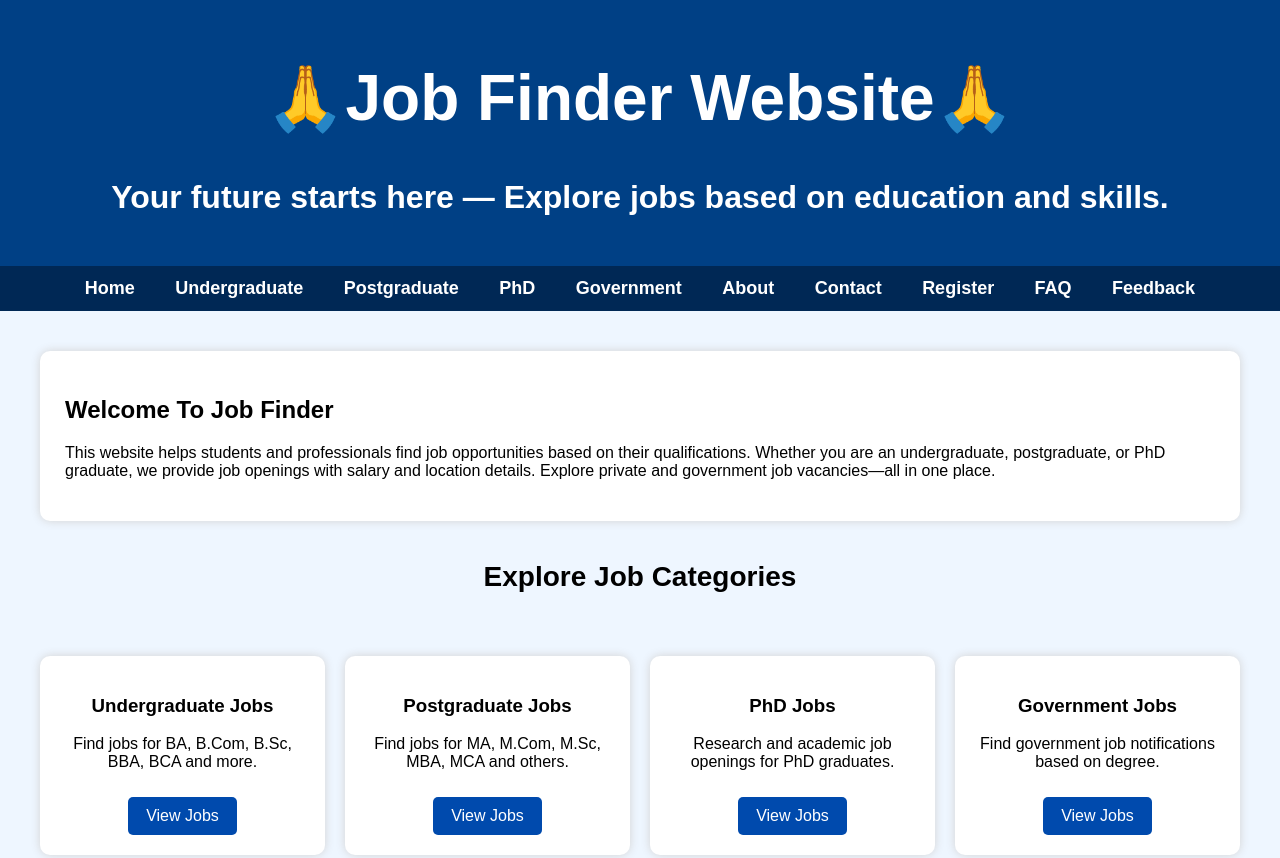
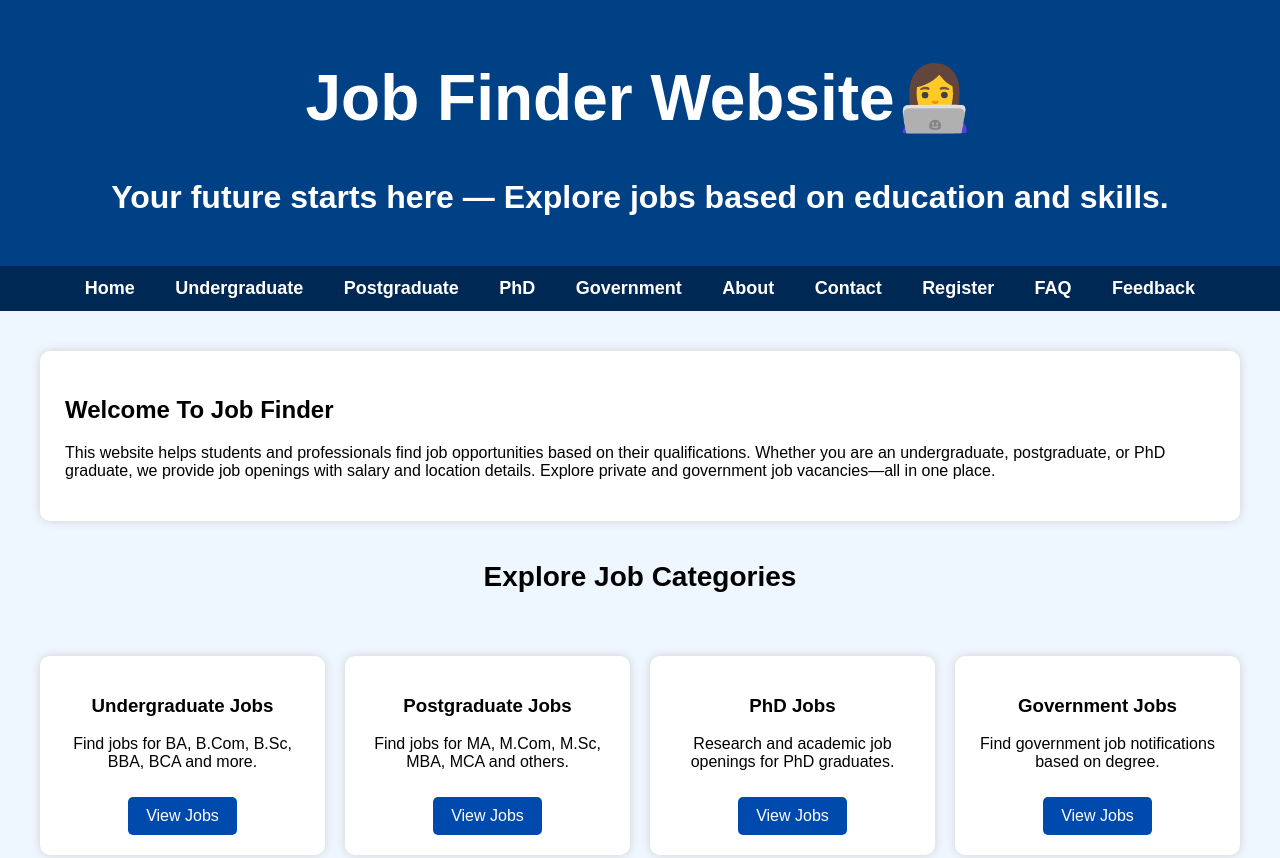
Before and after one commit to SushGouda/job-finder, a plain HTML site: page index.html in a window 1280 px wide. Shown: the top 858 px of the page. Drawn offline with Linux system fonts and the light colour scheme.

Commit message:
Update index.html

```diff
--- a/index.html
+++ b/index.html
@@ -86,7 +86,7 @@
 <body>
 
 <header>
-    <h1>🙏Job Finder Website🙏</h1>
+    <h1>Job Finder Website👩‍💻</h1>
 
     <p>Your future starts here — Explore jobs based on education and skills.</p>
 </header>
```
